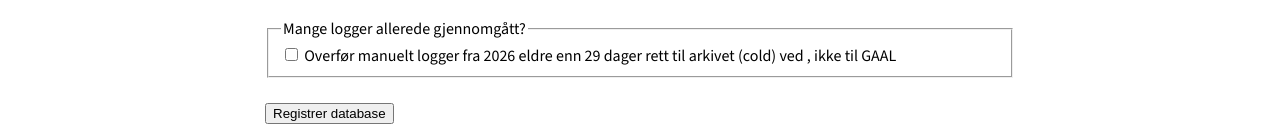
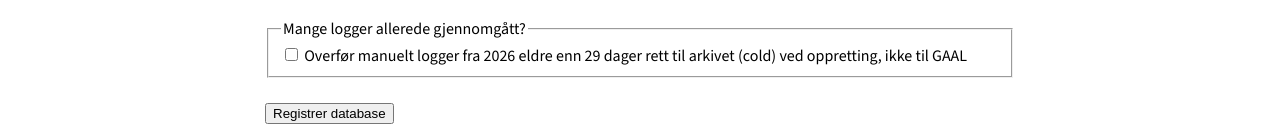
Before and after one commit to navikt/loggkamel-frontend, a SvelteKit app: page /register in a window 1280 px wide. Shown: the part 392-527 px from the top of the page. Built offline with nearby package versions, Linux system fonts and the light colour scheme.

Commit message:
Complete sentence

```diff
--- a/src/routes/register/+page.svelte
+++ b/src/routes/register/+page.svelte
@@ -81,7 +81,7 @@
                     name="_R_0_"
                     value="loggingLeseoperasjoner"
             />
-            <label for="quiet" class="ds-label" data-weight="regular">Overfør manuelt logger fra 2026 eldre enn 29 dager rett til arkivet (cold) ved , ikke til GAAL</label>
+            <label for="quiet" class="ds-label" data-weight="regular">Overfør manuelt logger fra 2026 eldre enn 29 dager rett til arkivet (cold) ved oppretting, ikke til GAAL</label>
         </ds-field>
     </fieldset>
 
```
